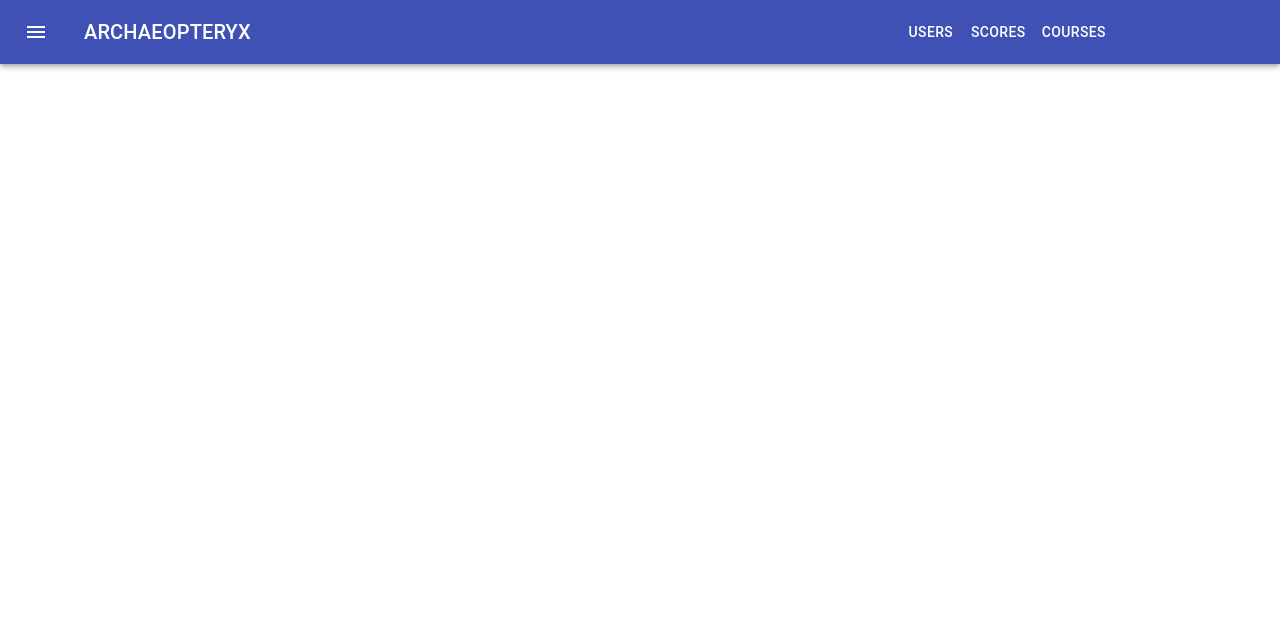
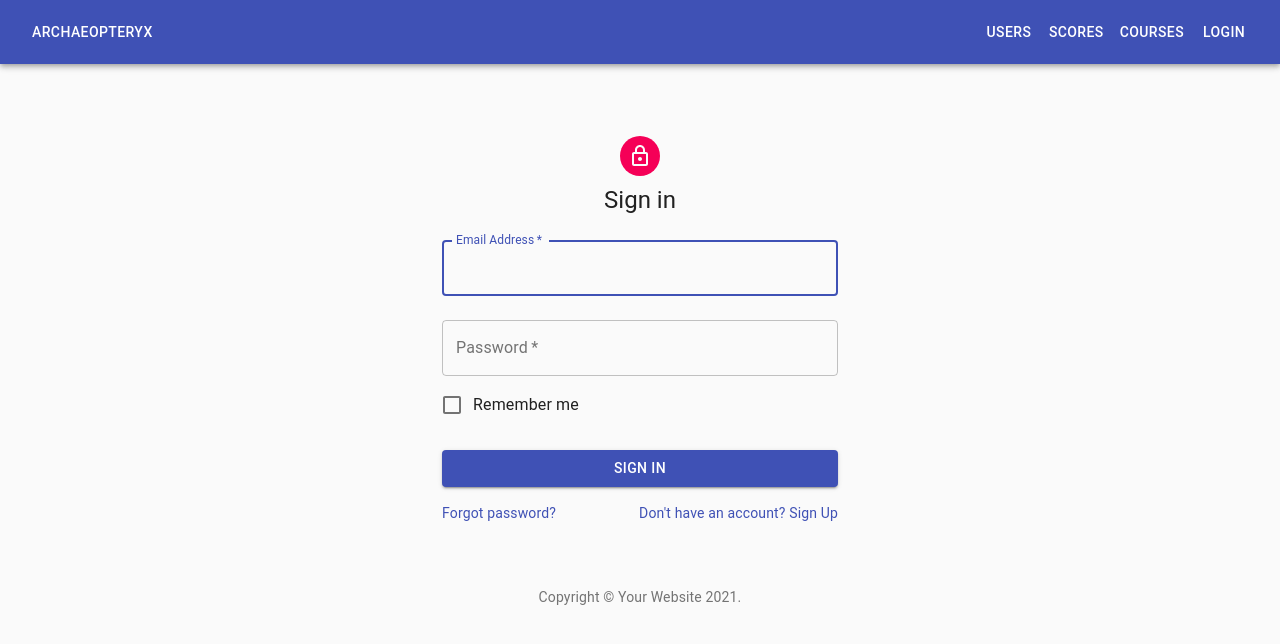
Before and after one commit to kristiankrogenes/Archaeopteryx, a React (Create React App) app in the folder frontend/: page /login in a window 1280 px wide. Shown: the top 644 px of the page. Built offline with nearby package versions, Linux system fonts and the light colour scheme.

Commit message:
archaeopteryx v1

```diff
--- /dev/null
+++ b/frontend/src/components/LoginPage.js
@@ -0,0 +1,126 @@
+
+// function LoginPage() {
+//     return (
+//         <p>This is the login page.</p>
+//     );
+//   }
+
+// export default LoginPage;
+
+import React from 'react';
+import Avatar from '@material-ui/core/Avatar';
+import Button from '@material-ui/core/Button';
+import CssBaseline from '@material-ui/core/CssBaseline';
+import TextField from '@material-ui/core/TextField';
+import FormControlLabel from '@material-ui/core/FormControlLabel';
+import Checkbox from '@material-ui/core/Checkbox';
+import Link from '@material-ui/core/Link';
+import Grid from '@material-ui/core/Grid';
+import Box from '@material-ui/core/Box';
+import LockOutlinedIcon from '@material-ui/icons/LockOutlined';
+import Typography from '@material-ui/core/Typography';
+import { makeStyles } from '@material-ui/core/styles';
+import Container from '@material-ui/core/Container';
+
+function Copyright() {
+  return (
+    <Typography variant="body2" color="textSecondary" align="center">
+      {'Copyright © '}
+      <Link color="inherit" href="https://material-ui.com/">
+        Your Website
+      </Link>{' '}
+      {new Date().getFullYear()}
+      {'.'}
+    </Typography>
+  );
+}
+
+const useStyles = makeStyles((theme) => ({
+  paper: {
+    marginTop: theme.spacing(8),
+    display: 'flex',
+    flexDirection: 'column',
+    alignItems: 'center',
+  },
+  avatar: {
+    margin: theme.spacing(1),
+    backgroundColor: theme.palette.secondary.main,
+  },
+  form: {
+    width: '100%', // Fix IE 11 issue.
+    marginTop: theme.spacing(1),
+  },
+  submit: {
+    margin: theme.spacing(3, 0, 2),
+  },
+}));
+
+export default function LoginIn() {
+  const classes = useStyles();
+
+  return (
+    <Container component="main" maxWidth="xs">
+      <CssBaseline />
+      <div className={classes.paper}>
+        <Avatar className={classes.avatar}>
+          <LockOutlinedIcon />
+        </Avatar>
+        <Typography component="h1" variant="h5">
+          Sign in
+        </Typography>
+        <form className={classes.form} noValidate>
+          <TextField
+            variant="outlined"
+            margin="normal"
+            required
+            fullWidth
+            id="email"
+            label="Email Address"
+            name="email"
+            autoComplete="email"
+            autoFocus
+          />
+          <TextField
+            variant="outlined"
+            margin="normal"
+            required
+            fullWidth
+            name="password"
+            label="Password"
+            type="password"
+            id="password"
+            autoComplete="current-password"
+          />
+          <FormControlLabel
+            control={<Checkbox value="remember" color="primary" />}
+            label="Remember me"
+          />
+          <Button
+            type="submit"
+            fullWidth
+            variant="contained"
+            color="primary"
+            className={classes.submit}
+          >
+            Sign In
+          </Button>
+          <Grid container>
+            <Grid item xs>
+              <Link href="#" variant="body2">
+                Forgot password?
+              </Link>
+            </Grid>
+            <Grid item>
+              <Link href="#" variant="body2">
+                {"Don't have an account? Sign Up"}
+              </Link>
+            </Grid>
+          </Grid>
+        </form>
+      </div>
+      <Box mt={8}>
+        <Copyright />
+      </Box>
+    </Container>
+  );
+}
--- a/frontend/src/components/NavBar.js
+++ b/frontend/src/components/NavBar.js
@@ -5,8 +5,6 @@ import AppBar from '@material-ui/core/AppBar';
 import Toolbar from '@material-ui/core/Toolbar';
 import Typography from '@material-ui/core/Typography';
 import Button from '@material-ui/core/Button';
-import IconButton from '@material-ui/core/IconButton';
-import MenuIcon from '@material-ui/icons/Menu';
 
 import { Link } from 'react-router-dom';
 
@@ -21,7 +19,7 @@ const useStyles = makeStyles((theme) => ({
         flexGrow: 1,
     },
     menuTitle: {
-        marginRight: theme.spacing(80),
+        marginRight: theme.spacing(120),
     },
 }));
 
@@ -32,19 +30,19 @@ function NavBar() {
     <div className={classes.root}>
       <AppBar position="static">
         <Toolbar>
-          <IconButton edge="start" className={classes.menuButton} color="inherit" aria-label="menu">
+
+          {/* <IconButton edge="start" className={classes.menuButton} color="inherit" aria-label="menu">
             <MenuIcon />
-          </IconButton>
+          </IconButton> */}
 
-          <Button component={Link} to="/" color="inherit" className={classes.menuTitle}>
-            <Typography variant="h6" className={classes.title}>
-                ARCHAEOPTERYX
-            </Typography>
-          </Button>
+          <Typography variant="h6" className={classes.title}>
+            <Button component={Link} to="/" color="inherit">Archaeopteryx</Button>
+          </Typography>
 
           <Button component={Link} to="/users" color="inherit">Users</Button>
           <Button component={Link} to="/scores" color="inherit">Scores</Button>
           <Button component={Link} to="/courses" color="inherit">Courses</Button>
+          <Button component={Link} to="/login" color="inherit">Login</Button>
 
         </Toolbar>
       </AppBar>
--- a/frontend/src/components/Routing.js
+++ b/frontend/src/components/Routing.js
@@ -3,6 +3,8 @@ import UserPage from './UserPage.js';
 import ScorePage from './ScorePage.js';
 import NavBar from './NavBar.js';
 import CoursePage from './CoursePage.js';
+import LoginPage from './LoginPage.js';
+
 import {BrowserRouter as Router, Switch, Route} from 'react-router-dom';
 
 function Routing() {
@@ -15,6 +17,7 @@ function Routing() {
           <Route exact path="/users" component={UserPage} />
           <Route exact path="/scores" component={ScorePage} />
           <Route exact path="/courses" component={CoursePage} />
+          <Route exact path="/login" component={LoginPage} />
         </Switch>
       </Router>
     </div>
--- a/frontend/src/components/UserPage.js
+++ b/frontend/src/components/UserPage.js
@@ -1,6 +1,15 @@
 import React, { useEffect } from 'react';
 import { useState } from 'react';
 import axios from 'axios';
+
+import { withStyles, makeStyles } from '@material-ui/core/styles';
+import Table from '@material-ui/core/Table';
+import TableBody from '@material-ui/core/TableBody';
+import TableCell from '@material-ui/core/TableCell';
+import TableContainer from '@material-ui/core/TableContainer';
+import TableHead from '@material-ui/core/TableHead';
+import TableRow from '@material-ui/core/TableRow';
+import Paper from '@material-ui/core/Paper';
 
 function UserPage() {
 
@@ -15,32 +24,58 @@ function UserPage() {
     getUsers();
   }, []);
 
+  const StyledTableCell = withStyles((theme) => ({
+    head: {
+      backgroundColor: theme.palette.common.black,
+      color: theme.palette.common.white,
+    },
+    body: {
+      fontSize: 14,
+    },
+  }))(TableCell);
+
+  const StyledTableRow = withStyles((theme) => ({
+    root: {
+      '&:nth-of-type(odd)': {
+        backgroundColor: theme.palette.action.hover,
+      },
+    },
+  }))(TableRow);
+
+  const useStyles = makeStyles({
+    table: {
+      minWidth: 700,
+    },
+  });
+
+  const classes = useStyles();
+
   return (
-    <div>
-      <table>
-        <thead>
-          <tr>
-            <th>#</th>
-            <th>NAME</th>
-            <th>HOMECOURSE</th>
-            <th>HCP</th>
-          </tr>
-        </thead>
-        <tbody>
+    <TableContainer component={Paper}>
+      <Table className={classes.table} aria-label="customized table">
+        <TableHead>
+          <TableRow>
+            <StyledTableCell>#</StyledTableCell>
+            <StyledTableCell>NAME</StyledTableCell>
+            <StyledTableCell>HOMECOURSE</StyledTableCell>
+            <StyledTableCell>HCP</StyledTableCell>
+          </TableRow>
+        </TableHead>
+        <TableBody>
           {userList.map(user => {
             return(
-              <tr>
-                <th>{user.id}</th>
-                <th>{user.firstname + " " + user.surname}</th>
-                <th>{user.homecourse}</th>
-                <th>{user.hcp}</th>
+              <TableRow>
+                <StyledTableCell>{user.id}</StyledTableCell>
+                <StyledTableCell>{user.firstname + " " + user.surname}</StyledTableCell>
+                <StyledTableCell>{user.homecourse}</StyledTableCell>
+                <StyledTableCell>{user.hcp}</StyledTableCell>
                 {/* <th><Button onClick={handleDelete} id={animal.id}>DELETE</Button></th> */}
-              </tr>
+              </TableRow>
             )
           })}
-        </tbody>
-      </table>
-    </div>
+        </TableBody>
+      </Table >
+    </TableContainer>
   );
 }
 
```
Also changed, not shown: 2 other files (tests, documents, lock files or other folders).
